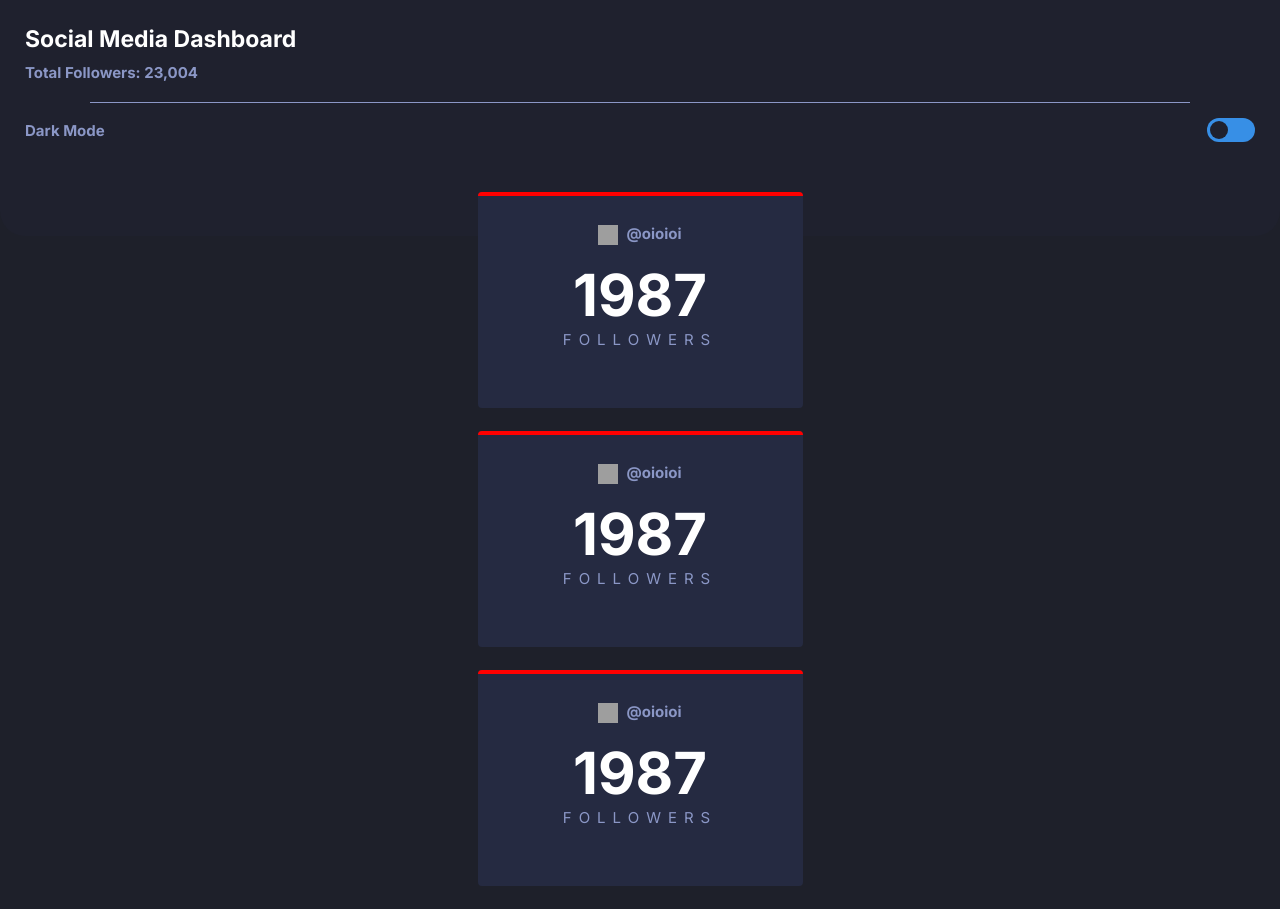
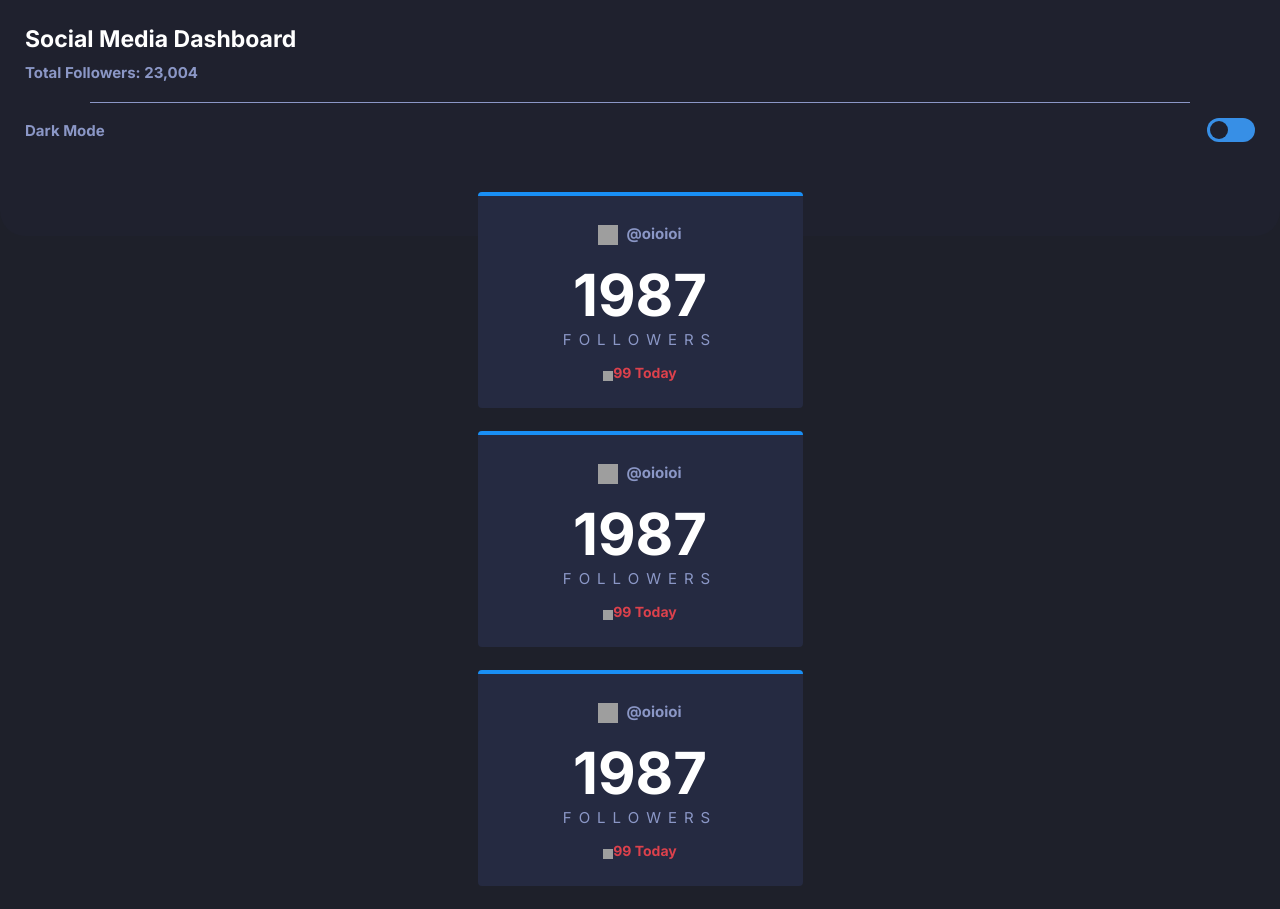
Before and after one commit to carloscasciano/social_media_dashboard, a React (Create React App) app: page / in a window 1280 px wide. Built offline with nearby package versions, Linux system fonts and the light colour scheme; grey boxes are pictures that could not be loaded.

Commit message:
Add complete styling and logic for main card

```diff
--- a/src/components/cards/mainCard/MainCard.js
+++ b/src/components/cards/mainCard/MainCard.js
@@ -1,21 +1,32 @@
-import React from 'react'
-import {MainCardContainer, ColorHighlight, SocialContainer, MetricsContainer} from './mainCardStyles'
-import {getSocialImage} from '../../../resources/getSocialImage'
+import React from "react";
+import {
+  MainCardContainer,
+  ColorHighlight,
+  SocialContainer,
+  MetricsContainer,
+  ComparisonMetricsContainer,
+} from "./mainCardStyles";
+import { getSocialImage } from "../../../resources/getSocialImage";
+import { getSocialColor } from "../../../resources/getSocialColor";
 
 export default function MainCard() {
   return (
     <>
       <MainCardContainer>
-            <ColorHighlight />
+        <ColorHighlight socialColor={getSocialColor("facebook")} />
         <SocialContainer>
-                <img src={getSocialImage('facebook')} alt="social media"/>
+          <img src={getSocialImage("facebook")} alt="social media" />
           <p>@oioioi</p>
         </SocialContainer>
         <MetricsContainer>
           <h1>1987</h1>
           <p>followers</p>
         </MetricsContainer>
+        <ComparisonMetricsContainer metricValue="-4">
+          <div className="comparison" />
+          <p>99 Today</p>
+        </ComparisonMetricsContainer>
       </MainCardContainer>
     </>
-    )
+  );
 }
--- a/src/components/cards/mainCard/mainCardStyles.js
+++ b/src/components/cards/mainCard/mainCardStyles.js
@@ -1,4 +1,5 @@
 import styled from "styled-components";
+import { colors } from "../../../styles/themes";
 
 export const MainCardContainer = styled.div`
   height: 216px;
@@ -15,7 +16,7 @@ export const ColorHighlight = styled.div`
   height: 4px;
   width: 325px;
   border-radius: 4px 4px 0 0;
-  background-color: red;
+  background-color: ${(props) => props.socialColor};
 `;
 
 export const SocialContainer = styled.div`
@@ -60,3 +61,29 @@ export const MetricsContainer = styled.div`
     letter-spacing: 7px;
   }
 `;
+
+export const ComparisonMetricsContainer = styled.div`
+  display: flex;
+  justify-content: space-around;
+  align-items: center;
+  align-content: center;
+  margin: 15px 0 0 0;
+
+  .comparison {
+    background-image: ${(props) =>
+      props.metricValue > 0
+        ? 'url("./images/icon-up.svg")'
+        : 'url("./images/icon-down.svg")'};
+    height: 10px;
+    width: 10px;
+    background-repeat: no-repeat;
+    margin: 7px 0 0 0;
+  }
+
+  p {
+    color: ${(props) =>
+      props.metricValue > 0 ? colors.limeGreen : colors.brightRed};
+    font-weight: 700;
+    font-size: 14px;
+  }
+`;
--- /dev/null
+++ b/src/resources/getSocialColor.js
@@ -0,0 +1,12 @@
+import { colors } from "../styles/themes";
+
+const socialColorsDb = {
+    facebook: colors.facebookBlue,
+    instagram: colors.instagramGradient,
+    twitter: colors.twitterBlue,
+    youtube: colors.youTubeRed,
+}
+
+export const getSocialColor = (socialMedia) => {
+    return socialColorsDb[socialMedia]
+}
```
Lines whose indentation alone changed are shown as unchanged.
